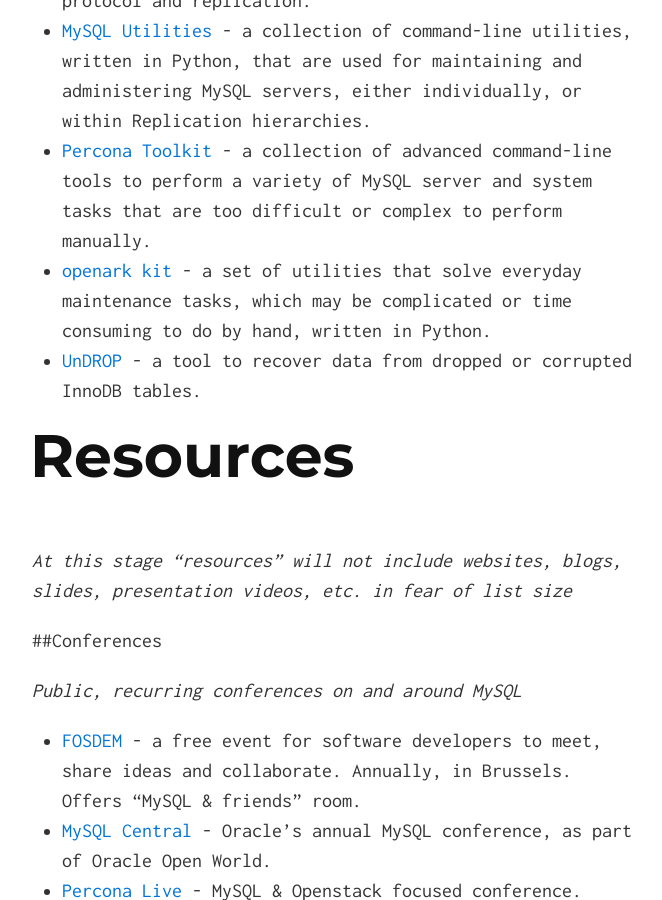
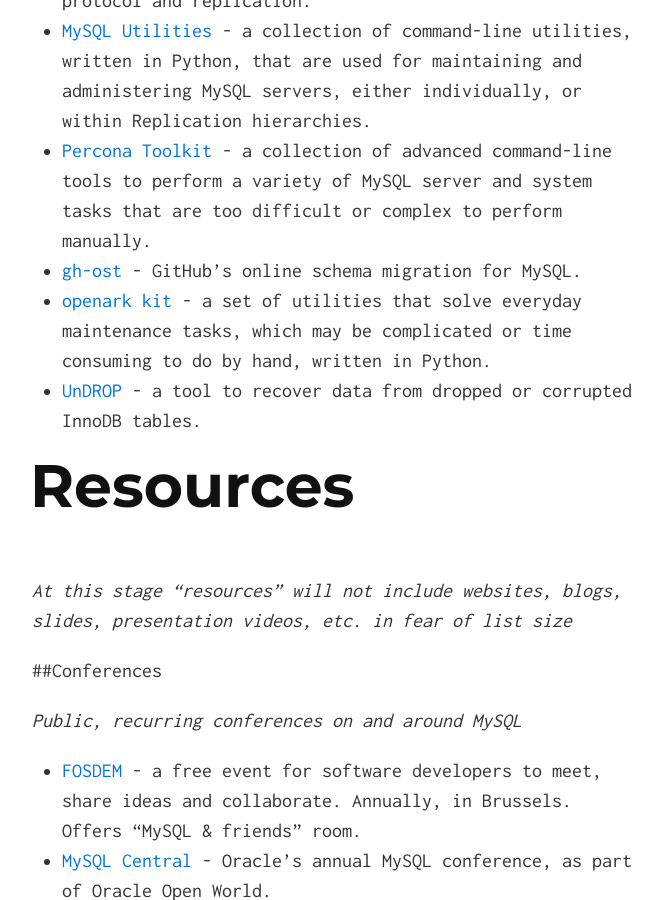
Before and after one commit to shlomi-noach/awesome-mysql, a Jekyll site: the page built from index.md, in a window 1280 px wide and 900 px high, scrolled down 6834 px. Shown: the whole window, without its empty margins (308-970 px from the left). Built offline with Jekyll 4.4.1, drawn with Linux system fonts in a browser that asks for light colours.

Commit message:
Add gh-ost right above openark kit

```diff
--- a/index.md
+++ b/index.md
@@ -176,6 +176,7 @@
 - [go-mysql](https://github.com/siddontang/go-mysql) - A pure go library to handle MySQL network protocol and replication.
 - [MySQL Utilities](https://dev.mysql.com/downloads/utilities/) - a collection of command-line utilities, written in Python, that are used for maintaining and administering MySQL servers, either individually, or within Replication hierarchies.
 - [Percona Toolkit](https://www.percona.com/software/mysql-tools/percona-toolkit) - a collection of advanced command-line tools to perform a variety of MySQL server and system tasks that are too difficult or complex to perform manually.
+- [gh-ost](https://github.com/github/gh-ost/) - GitHub's online schema migration for MySQL.
 - [openark kit](http://code.openark.org/forge/openark-kit) - a set of utilities that solve everyday maintenance tasks, which may be complicated or time consuming to do by hand, written in Python.
 - [UnDROP](https://twindb.com/undrop-tool-for-innodb/) - a tool to recover data from dropped or corrupted InnoDB tables.
 
```
